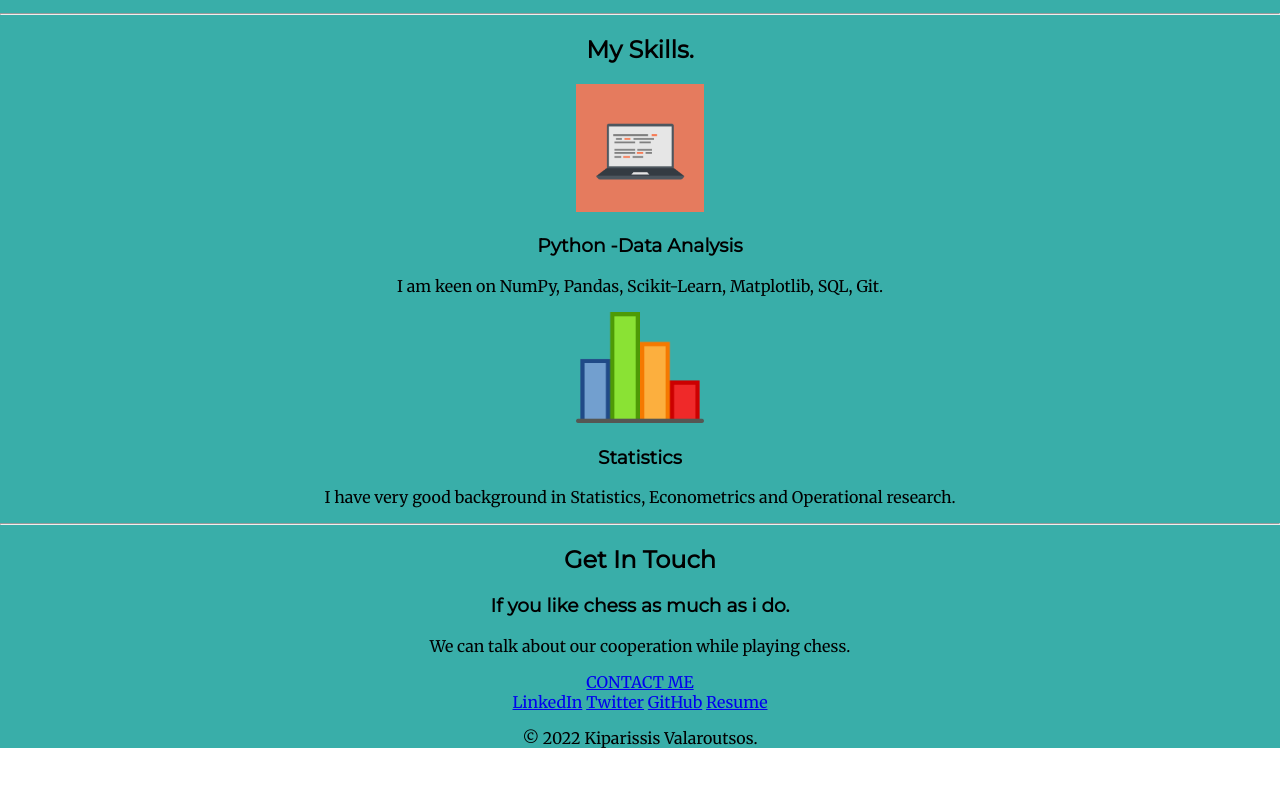
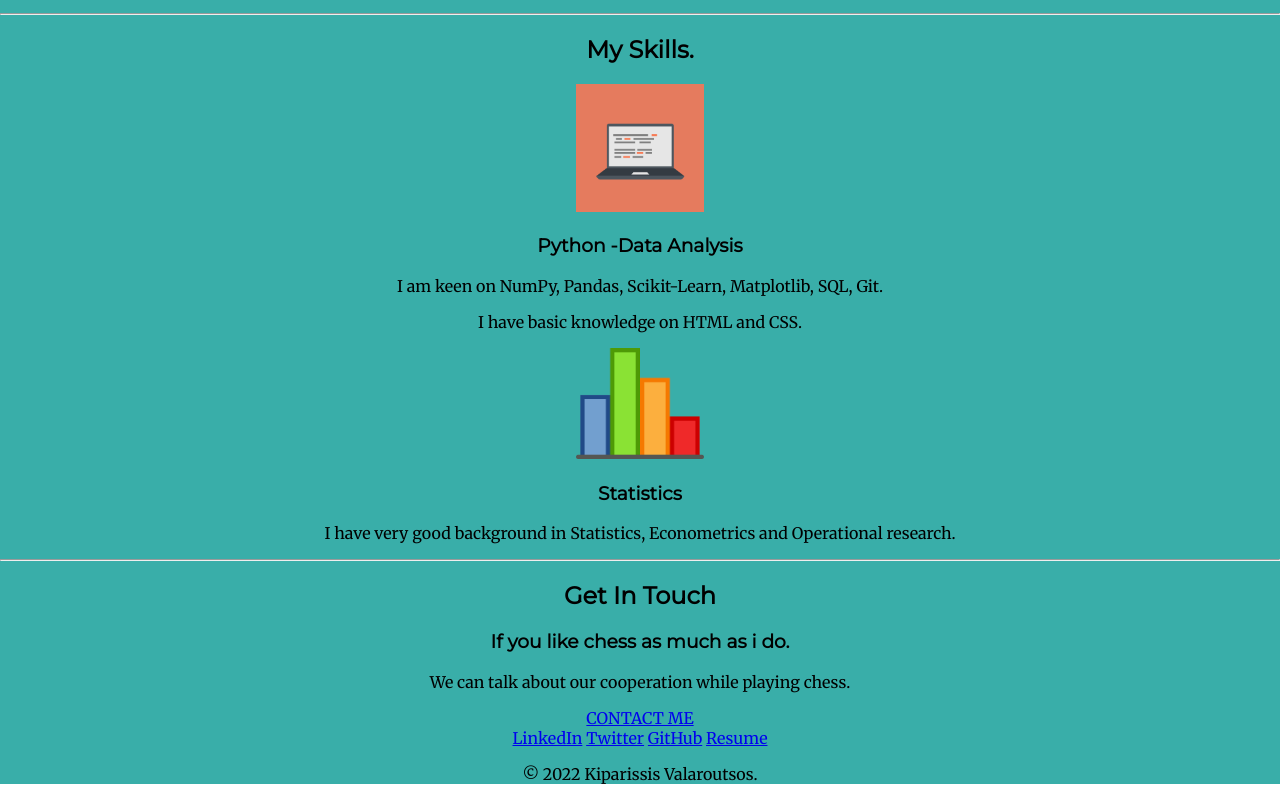
Before and after one commit to kvalaroutsos/cv, a plain HTML site: page index.html in a window 1280 px wide. Shown: the part 857-1657 px from the top of the page. Before the commit the page ends 1621 px from the top, so only its background shows below. Drawn offline with Linux system fonts and the light colour scheme.

Commit message:
Update index.html

```diff
--- a/index.html
+++ b/index.html
@@ -34,6 +34,7 @@
         <img class="basic-skills" src="computer.png" alt="computer-icon">
         <h3>Python -Data Analysis</h3>
         <p>I am keen on NumPy, Pandas, Scikit-Learn, Matplotlib, SQL, Git.</p>
+        <p>I have basic knowledge on HTML and CSS.</p>
       </div>
       <div class="skill-row">
         <img class="basic-skills" src="statistics.png" alt="statistics-icon">
```
